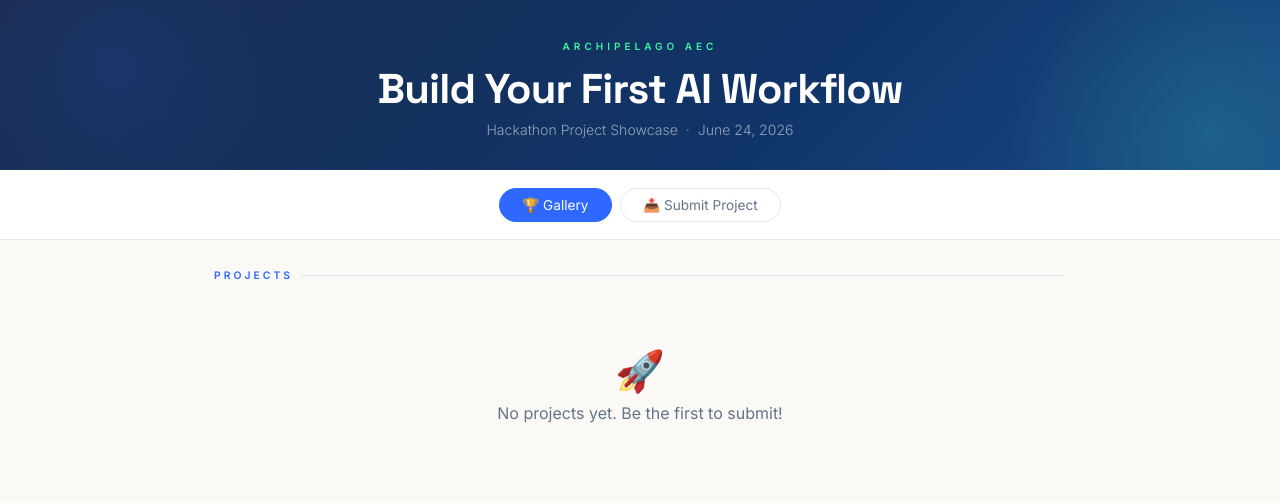
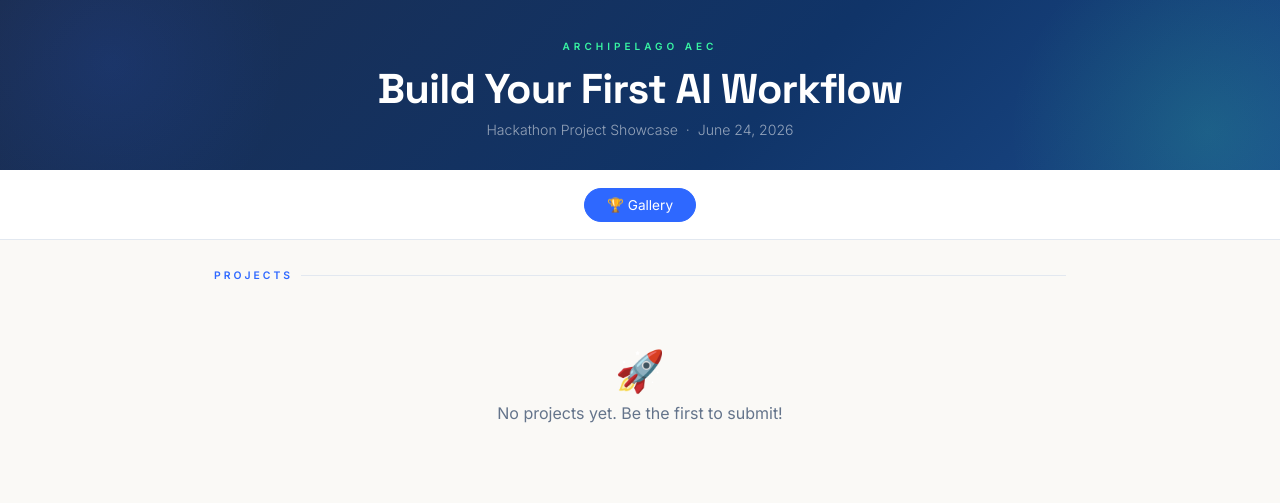
Before and after one commit to otachaves/automatic-robot, a website built with Vite: page index.html in a window 1280 px wide. Built offline with nearby package versions, Linux system fonts and the light colour scheme; some packages are replaced by stand-ins of ours; no server answers; the database is empty.

Commit message:
Hide submit tab — gallery read-only

```diff
--- a/index.html
+++ b/index.html
@@ -16,7 +16,6 @@
 
 <div class="tabs">
   <button class="tab-btn active" onclick="switchTab('gallery', this)">🏆 Gallery</button>
-  <button class="tab-btn" onclick="switchTab('submit', this)">📤 Submit Project</button>
 </div>
 
 <!-- GALLERY -->
```
